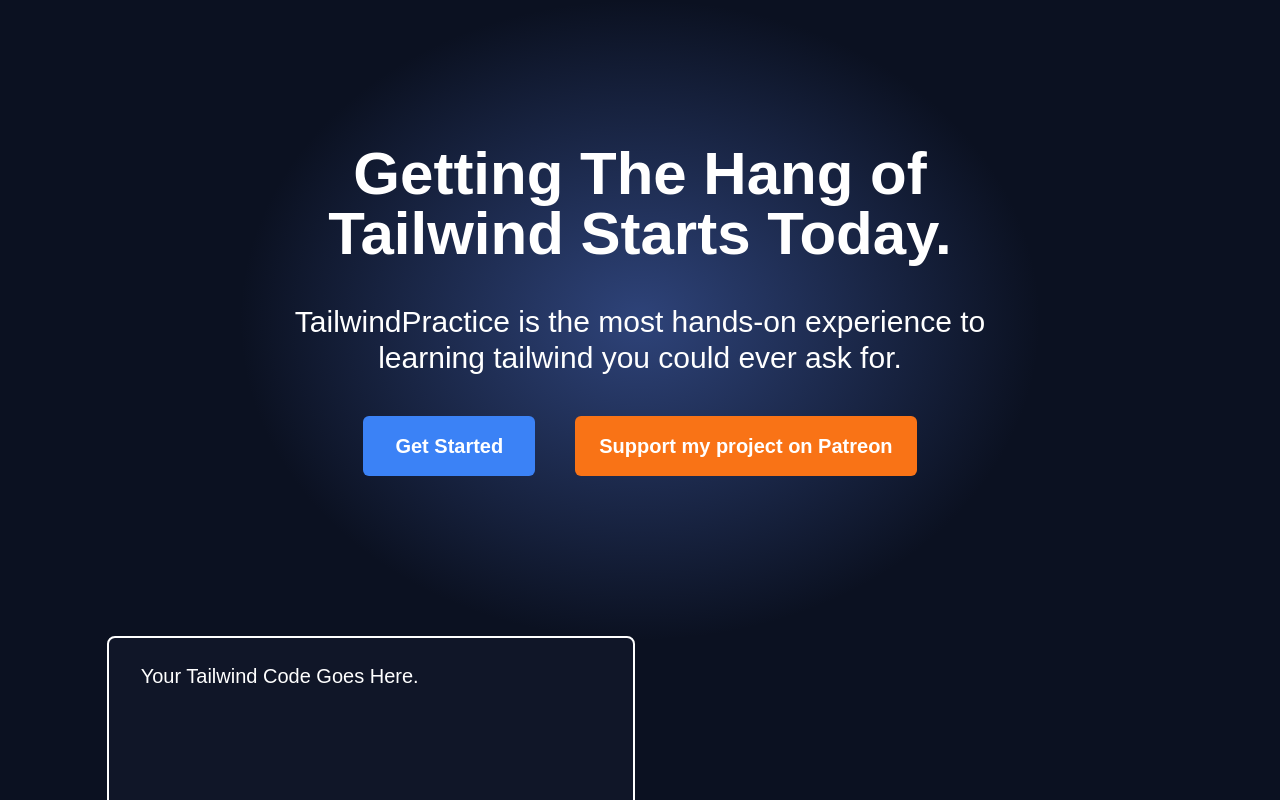
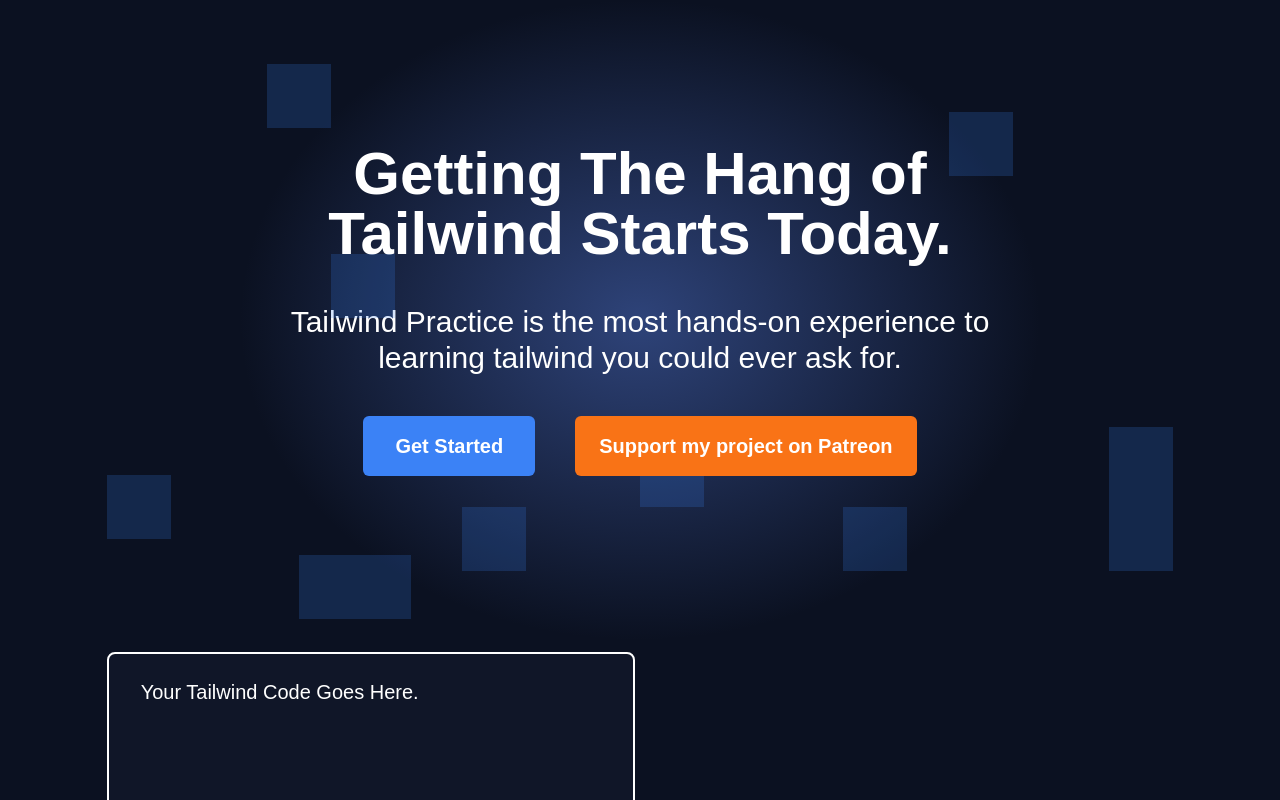
Before and after one commit to Larry-Larriee/next-llama, a Next.js app in the folder my-app/: page / in a window 1280 px wide. Shown: the top 800 px of the page. Built offline with nearby package versions, Linux system fonts and the light colour scheme.

Commit message:
Square Background Main Page
Additionally, the squares follow the cursor movement thanks to the onMouseMove event listener.

```diff
--- a/my-app/src/app/page.js
+++ b/my-app/src/app/page.js
@@ -1,6 +1,8 @@
 import React from "react";
 import Editor from "../components/Editor";
 import Link from "next/link";
+
+import SquareBackground from "../components/SquareBackground";
 
 export default function page() {
   return (
@@ -8,25 +10,27 @@ export default function page() {
       {/* radial gradient background for hero */}
       <div className="radial-gradient-absolute radial-gradient-height radial-gradient-width" />
 
-      <header className="mt-36 flex w-9/12 flex-col items-center gap-10">
+      <SquareBackground />
+
+      <header className="mb-4 mt-36 flex w-9/12 flex-col items-center gap-10">
         <p className="w-5/6 text-center text-6xl font-bold text-white">
           Getting The Hang of Tailwind Starts Today.
         </p>
 
         <p className="w-3/4 text-center text-3xl text-white">
-          TailwindPractice is the most hands-on experience to learning tailwind
+          Tailwind Practice is the most hands-on experience to learning tailwind
           you could ever ask for.
         </p>
 
         <section className="flex items-center justify-center gap-10">
           <Link href="/levels/level1">
-            <p className="rounded-md bg-blue-500 px-8 py-4 text-xl font-bold text-white transition duration-200 ease-in-out hover:scale-105">
+            <p className="relative z-10 rounded-md bg-blue-500 px-8 py-4 text-xl font-bold text-white transition duration-200 ease-in-out hover:scale-105">
               Get Started
             </p>
           </Link>
 
           <Link href="https://www.patreon.com/LarryLe">
-            <p className="rounded-md bg-orange-500 px-6 py-4 text-xl font-bold text-white transition duration-200 ease-in-out hover:scale-105">
+            <p className="relative z-10 rounded-md bg-orange-500 px-6 py-4 text-xl font-bold text-white transition duration-200 ease-in-out hover:scale-105">
               Support my project on Patreon
             </p>
           </Link>
--- /dev/null
+++ b/my-app/src/components/SquareBackground.js
@@ -0,0 +1,84 @@
+"use client";
+
+import React, { useRef } from "react";
+
+export default function SquareBackground() {
+  const square1 = useRef();
+  const square2 = useRef();
+  const square3 = useRef();
+  const square4 = useRef();
+  const square5 = useRef();
+  const square6 = useRef();
+  const square7 = useRef();
+  const square8 = useRef();
+  const square9 = useRef();
+
+  let moveSquare = (metadata) => {
+    const x = metadata.clientX;
+    const y = metadata.clientY;
+
+    const midX = window.innerWidth / 2;
+    const midY = window.innerHeight / 2;
+
+    // offset is how far the mouse is from the center of the screen
+    // multiply by 100 to get a percentage
+    const offsetX = ((x - midX) / midX) * 100;
+    const offsetY = ((y - midY) / midY) * 100;
+
+    square1.current.style.transform = `translate(${offsetX / 10}%, ${offsetY / 10}%)`;
+    square2.current.style.transform = `translate(${offsetX / 10}%, ${offsetY / 10}%)`;
+    square3.current.style.transform = `translate(${offsetX / 10}%, ${offsetY / 10}%)`;
+    square4.current.style.transform = `translate(${offsetX / 10}%, ${offsetY / 10}%)`;
+    square5.current.style.transform = `translate(${offsetX / 10}%, ${offsetY / 10}%)`;
+    square6.current.style.transform = `translate(${offsetX / 10}%, ${offsetY / 10}%)`;
+    square7.current.style.transform = `translate(${offsetX / 10}%, ${offsetY / 10}%)`;
+    square8.current.style.transform = `translate(${offsetX / 10}%, ${offsetY / 10}%)`;
+    square9.current.style.transform = `translate(${offsetX / 10}%, ${offsetY / 10}%)`;
+  };
+
+  return (
+    <>
+      <article
+        className="-z-5 absolute top-0 h-1/4 w-10/12"
+        onMouseMove={(event) => moveSquare(event)}
+      >
+        <div
+          ref={square1}
+          className="absolute bottom-36 left-48 h-16 w-28 bg-blue-500 bg-opacity-20"
+        />
+        <div
+          ref={square2}
+          className="absolute bottom-56 left-0 h-16 w-16 bg-blue-500 bg-opacity-20"
+        />
+        <div
+          ref={square3}
+          className="absolute bottom-48 left-1/3 h-16 w-16 bg-blue-500 bg-opacity-20"
+        />
+        <div
+          ref={square4}
+          className="absolute bottom-64 left-1/2 h-16 w-16 bg-blue-500 bg-opacity-20"
+        />
+        <div
+          ref={square5}
+          className="absolute bottom-48 right-1/4 h-16 w-16 bg-blue-500 bg-opacity-20"
+        />
+        <div
+          ref={square6}
+          className="absolute bottom-48 right-0 h-36 w-16 bg-blue-500 bg-opacity-20"
+        />
+        <div
+          ref={square7}
+          className="absolute left-56 top-1/3 h-16 w-16 bg-blue-500 bg-opacity-20"
+        />
+        <div
+          ref={square8}
+          className="absolute left-40 top-16 h-16 w-16 bg-blue-500 bg-opacity-20"
+        />
+        <div
+          ref={square9}
+          className="absolute right-40 top-28 h-16 w-16 bg-blue-500 bg-opacity-20"
+        />
+      </article>
+    </>
+  );
+}
```
